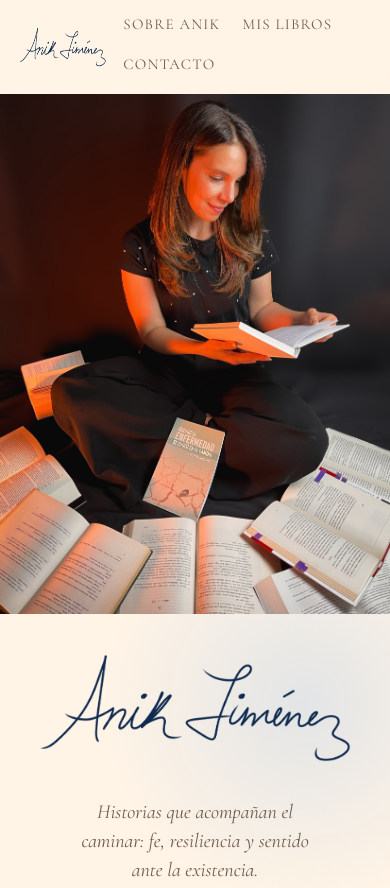
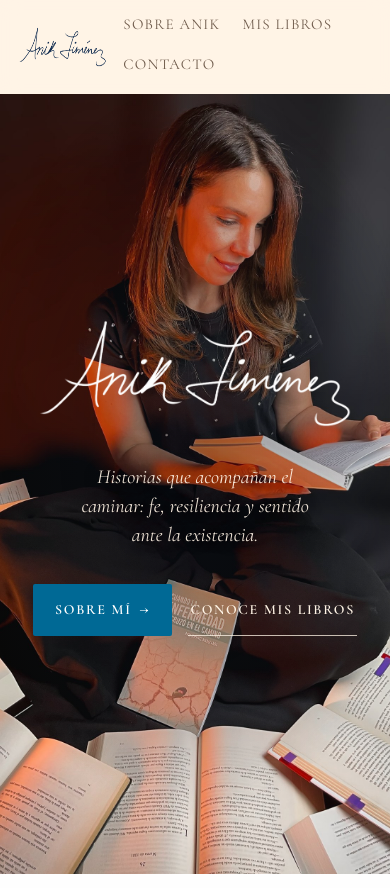
Before and after one commit to JuanMorido/AnikJimenez, a plain HTML site: page inicio.html in a window 390 px wide. Shown: the top 888 px of the page. Drawn offline with nearby package versions, Linux system fonts and the light colour scheme.

Commit message:
Montar el texto del hero sobre la foto en el teléfono.

```diff
--- a/inicio.html
+++ b/inicio.html
@@ -27,7 +27,8 @@
       <img class="hero-bg" src="images/hero-inicio.jpg" alt="" width="1650" height="2200" decoding="async" fetchpriority="high" />
       <div class="hero-content">
         <h1 class="hero-logo">
-          <img src="images/logo-anik.png" alt="Anik Jiménez" width="520" height="188" />
+          <img class="logo-for-panel" src="images/logo-anik.png" alt="Anik Jiménez" width="520" height="188" />
+          <img class="logo-for-photo" src="images/logo-anik-on-dark.png" alt="Anik Jiménez" width="520" height="188" />
         </h1>
         <p class="hero-tag">Historias que acompañan el caminar: fe, resiliencia y sentido ante la existencia.</p>
         <div class="hero-actions">
--- a/styles/styles.css
+++ b/styles/styles.css
@@ -260,6 +260,7 @@ em { font-style: italic; }
   width: 100%;
   height: auto;
 }
+.hero-logo .logo-for-photo { display: none; }
 .hero-name {
   margin: 0;
   font-family: "Allura", cursive;
@@ -313,6 +314,50 @@ em { font-style: italic; }
   }
   .hero-photo .hero-content {
     padding: 36px 22px 48px;
+  }
+}
+@media (max-width: 600px) {
+  .hero-photo {
+    display: grid;
+    grid-template-columns: 1fr;
+    min-height: calc(100vh - 64px);
+    place-items: center;
+    background: #0a0a0a;
+    color: var(--blanco);
+  }
+  .hero-photo .hero-bg {
+    position: absolute;
+    inset: 0;
+    z-index: 0;
+    width: 100%;
+    height: 100%;
+    max-width: none;
+    max-height: none;
+    object-fit: cover;
+    object-position: center center;
+  }
+  .hero-photo .hero-content {
+    position: relative;
+    z-index: 2;
+    min-height: calc(100vh - 64px);
+    width: 100%;
+    padding: 48px 18px 64px;
+    background:
+      radial-gradient(ellipse 78% 62% at 50% 46%, rgba(8,16,28,.42) 0%, rgba(8,16,28,.16) 58%, transparent 76%);
+  }
+  .hero-logo .logo-for-panel { display: none; }
+  .hero-logo .logo-for-photo { display: block; }
+  .hero-photo .hero-tag {
+    color: rgba(255, 244, 230, .92);
+    text-shadow: 0 1px 18px rgba(0,0,0,.35);
+  }
+  .hero-photo .btn-ghost {
+    color: var(--beige);
+    border-bottom-color: rgba(255, 244, 230, .75);
+  }
+  .hero-photo .btn-ghost:hover {
+    color: var(--blanco);
+    border-bottom-color: var(--blanco);
   }
 }
 
```
